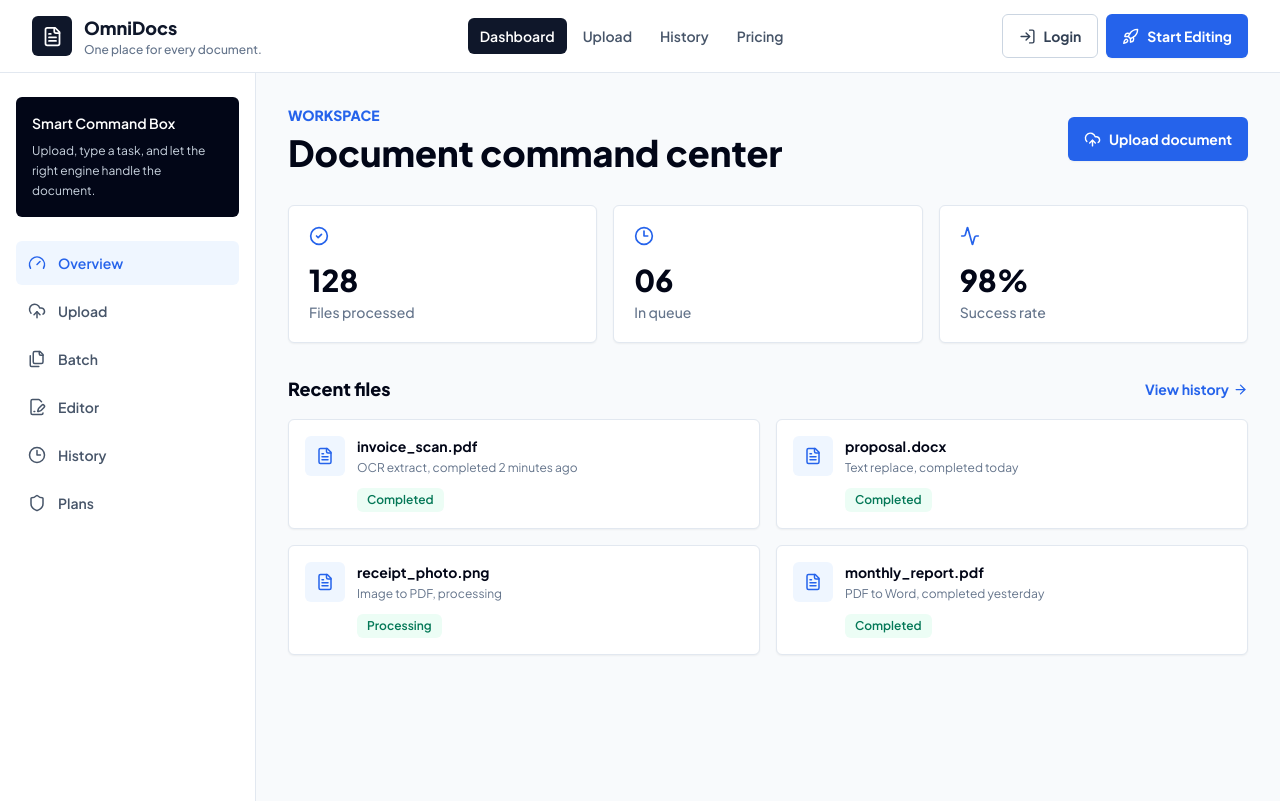
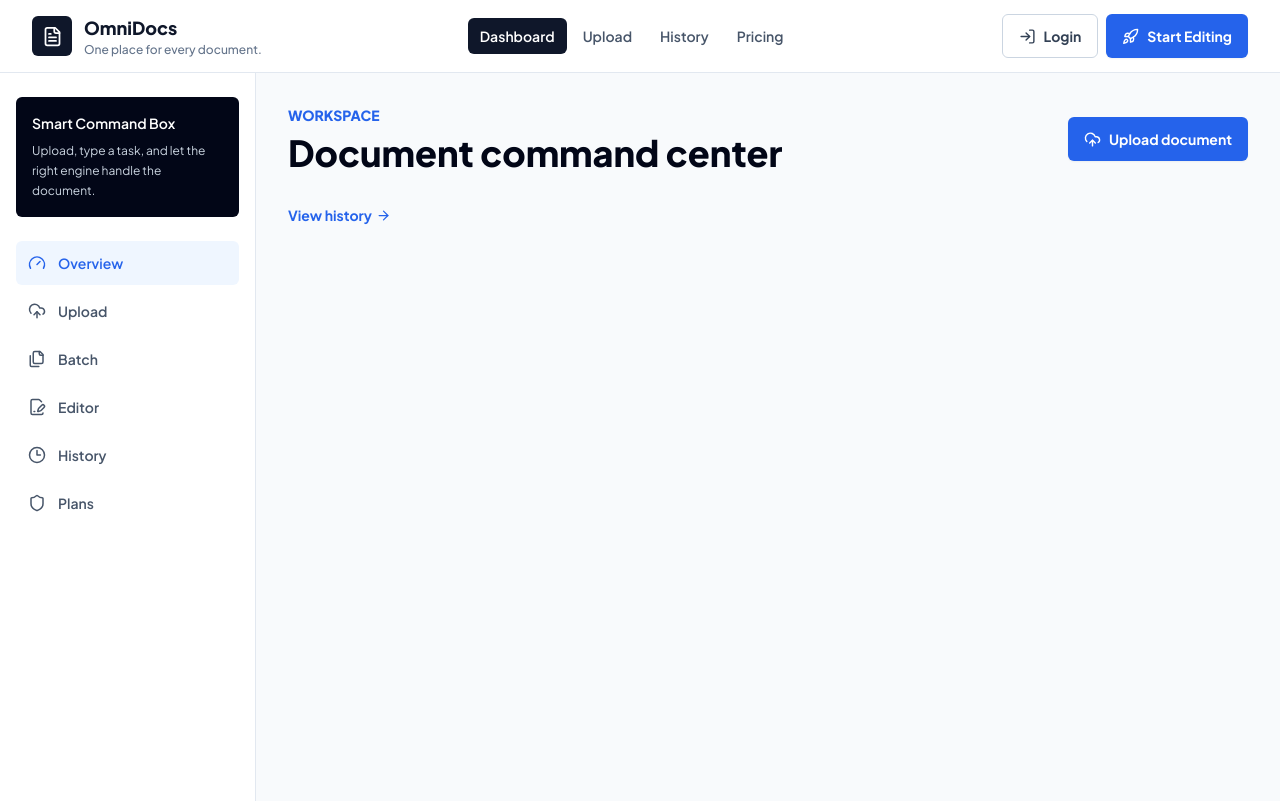
Before and after one commit to himanshutripathi1838/Omni_Docs, a React (Vite) app in the folder frontend/: page /dashboard in a window 1280 px wide. Built offline with nearby package versions, Linux system fonts and the light colour scheme; no server answers.

Commit message:
Remove demo dashboard data

```diff
--- a/frontend/src/pages/Dashboard.jsx
+++ b/frontend/src/pages/Dashboard.jsx
@@ -1,7 +1,6 @@
 import { Link } from "react-router-dom";
-import { Activity, ArrowRight, CheckCircle2, Clock3, UploadCloud } from "lucide-react";
+import { ArrowRight, UploadCloud } from "lucide-react";
 import Sidebar from "../components/Sidebar.jsx";
-import FileCard from "../components/FileCard.jsx";
 
 export default function Dashboard() {
   return (
@@ -19,39 +18,10 @@ export default function Dashboard() {
           </Link>
         </div>
 
-        <div className="mt-8 grid gap-4 md:grid-cols-3">
-          <Metric label="Files processed" value="128" icon={CheckCircle2} />
-          <Metric label="In queue" value="06" icon={Clock3} />
-          <Metric label="Success rate" value="98%" icon={Activity} />
-        </div>
-
-        <div className="mt-8">
-          <section>
-            <div className="mb-4 flex items-center justify-between">
-              <h2 className="text-lg font-extrabold text-slate-950">Recent files</h2>
-              <Link className="inline-flex items-center gap-1 text-sm font-bold text-brand" to="/history">
-                View history <ArrowRight size={15} aria-hidden="true" />
-              </Link>
-            </div>
-            <div className="grid gap-4 md:grid-cols-2">
-              <FileCard title="invoice_scan.pdf" meta="OCR extract, completed 2 minutes ago" status="Completed" />
-              <FileCard title="proposal.docx" meta="Text replace, completed today" status="Completed" />
-              <FileCard title="receipt_photo.png" meta="Image to PDF, processing" status="Processing" />
-              <FileCard title="monthly_report.pdf" meta="PDF to Word, completed yesterday" status="Completed" />
-            </div>
-          </section>
-        </div>
+        <Link className="mt-8 inline-flex items-center gap-1 text-sm font-bold text-brand" to="/history">
+          View history <ArrowRight size={15} aria-hidden="true" />
+        </Link>
       </section>
     </div>
   );
 }
-
-function Metric({ label, value, icon: Icon }) {
-  return (
-    <article className="rounded-md border border-slate-200 bg-white p-5 shadow-sm">
-      <Icon size={20} className="text-brand" aria-hidden="true" />
-      <p className="mt-4 text-3xl font-extrabold text-slate-950">{value}</p>
-      <p className="mt-1 text-sm font-medium text-slate-500">{label}</p>
-    </article>
-  );
-}
```
